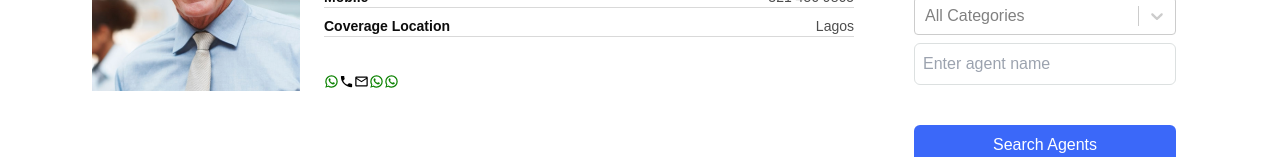
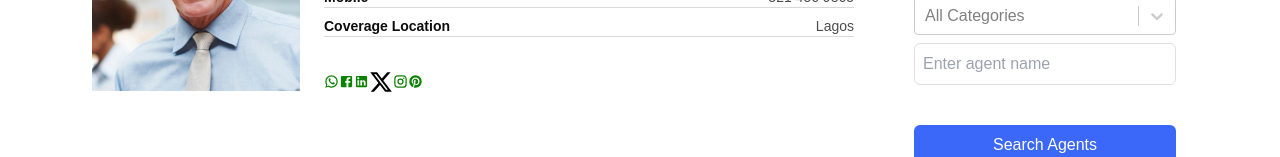
Before and after one commit to Obadea/rentwise, a React (Create React App) app: page /wisemen in a window 1280 px wide. Shown: the part 345-502 px from the top of the page. Built offline with nearby package versions, Linux system fonts and the light colour scheme; a web font is replaced by a local one.

Commit message:
added icons

```diff
--- a/src/pages/wisemenpage/WiseMenPage.jsx
+++ b/src/pages/wisemenpage/WiseMenPage.jsx
@@ -6,8 +6,11 @@ import AgentSearch from "../../components/AgentSearch";
 import Footer from "../../components/Footer";
 
 import WhatsAppIcon from "@mui/icons-material/WhatsApp";
-import LocalPhoneIcon from "@mui/icons-material/LocalPhone";
-import MailOutlineIcon from "@mui/icons-material/MailOutline";
+import FacebookIcon from "@mui/icons-material/Facebook";
+import LinkedInIcon from "@mui/icons-material/LinkedIn";
+import XIcon from "@mui/icons-material/X";
+import InstagramIcon from "@mui/icons-material/Instagram";
+import PinterestIcon from "@mui/icons-material/Pinterest";
 
 function WiseMenPage() {
   return (
@@ -27,13 +30,20 @@ function WiseMenPage() {
                 sx={{ fontSize: "15px" }}
                 className="text-[#0B8200]"
               />
-              <LocalPhoneIcon sx={{ fontSize: "15px" }} />
-              <MailOutlineIcon sx={{ fontSize: "15px" }} />
-              <WhatsAppIcon
+              <FacebookIcon
                 sx={{ fontSize: "15px" }}
                 className="text-[#0B8200]"
               />
-              <WhatsAppIcon
+              <LinkedInIcon
+                sx={{ fontSize: "15px" }}
+                className="text-[#0B8200]"
+              />
+              <XIcon />
+              <InstagramIcon
+                sx={{ fontSize: "15px" }}
+                className="text-[#0B8200]"
+              />
+              <PinterestIcon
                 sx={{ fontSize: "15px" }}
                 className="text-[#0B8200]"
               />
```
